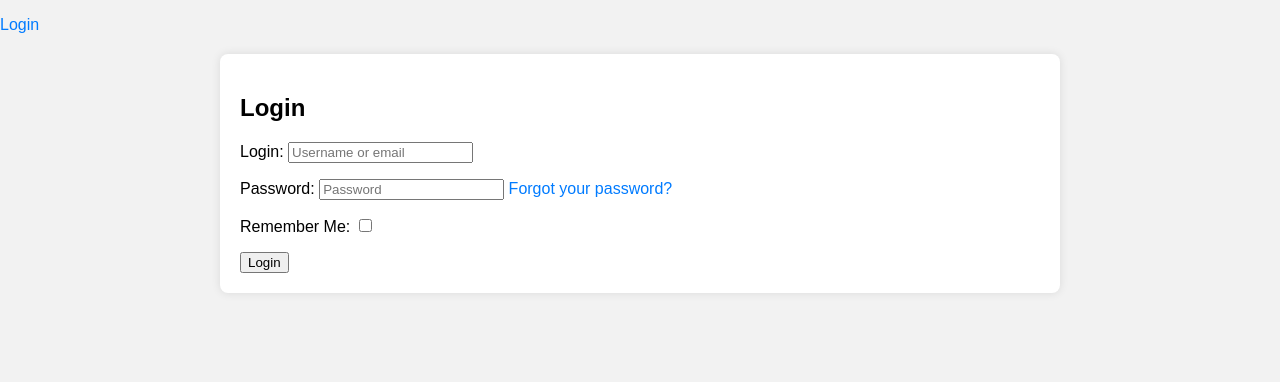
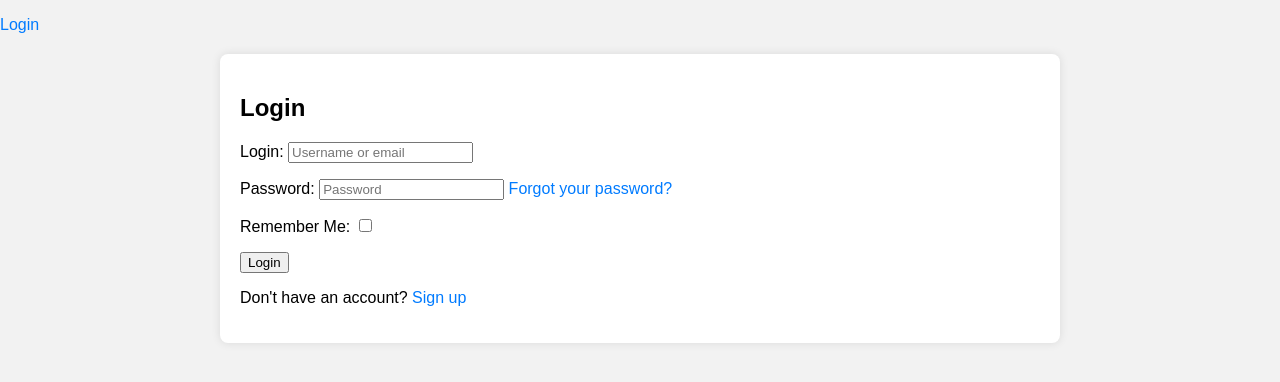
Before and after one commit to menahil1901/MicroservicesDashboard, a Django app: page /accounts/login/ in a window 1280 px wide. Shown: the top 382 px of the page. Run offline with Django 5.2, Linux system fonts and the light colour scheme; some libraries are stand-ins or nearby versions.

Commit message:
latest version of the app

```diff
--- a/dashboard/templates/account/login.html
+++ b/dashboard/templates/account/login.html
@@ -9,4 +9,5 @@
     {{ form.as_p }}
     <button type="submit">Login</button>
   </form>
+  <p>Don't have an account? <a href="{% url 'account_signup' %}">Sign up</a></p>
 {% endblock %}
--- a/dashboard/urls.py
+++ b/dashboard/urls.py
@@ -1,7 +1,7 @@
 # dashboard/urls.py
 from django.urls import path
 from .views import DashboardView, MicroserviceListView, MicroserviceCreateView, MicroserviceUpdateView, \
-    MicroserviceDeleteView, LogoutView, ServiceDependencyListView, ServiceDependencyCreateView, \
+    MicroserviceDeleteView, LogoutView, LoginView, ServiceDependencyListView, ServiceDependencyCreateView, \
     ServiceDependencyUpdateView, ServiceDependencyDeleteView, UserListView, CreateUserView, \
     UpdateUserView, DeleteUserView, signup_view, ActivityLogListView, FeedbackView
 
@@ -22,5 +22,6 @@ urlpatterns = [
     path('users/<int:pk>/delete/', DeleteUserView.as_view(), name='delete_user'),
     path('activity-logs/', ActivityLogListView.as_view(), name='activity_log_list'),
     path('logout/', LogoutView.as_view(), name='account_logout'),
+    path('login/', LoginView.as_view(), name='account_login'),
     path('signup/', signup_view, name='signup'),
 ]
--- a/dashboard/views.py
+++ b/dashboard/views.py
@@ -7,6 +7,7 @@ from .models import Microservice, ServiceDependency, ActivityLog
 from django.views import View
 from django.contrib.auth.mixins import LoginRequiredMixin
 from django.contrib.auth import logout
+from django.contrib.auth.views import LoginView, LogoutView
 from django.contrib.auth.models import User
 from django.contrib.auth.signals import user_logged_in
 from django.dispatch import receiver
@@ -250,7 +251,7 @@ def create_welcome_notification(sender, user, request, **kwargs):
     if WelcomeNotification.objects.filter(user=user).exists():
         return  # If the notification already exists, do nothing
 
-    message = "Navigation Successful!"
+    message = "Successful Access!"
     try:
         # Attempt to create a new WelcomeNotification
         WelcomeNotification.objects.create(user=user, message=message)
--- a/djangoProject/settings.py
+++ b/djangoProject/settings.py
@@ -130,7 +130,8 @@ ACCOUNT_AUTHENTICATION_METHOD = 'username_email'
 ACCOUNT_EMAIL_REQUIRED = True
 ACCOUNT_UNIQUE_EMAIL = True
 
+LOGIN_URL = 'account_login'
+LOGOUT_REDIRECT_URL = 'account_login'
 LOGIN_REDIRECT_URL = '/api/microservices/'
-LOGOUT_REDIRECT_URL = '/accounts/logout/'
 
 SITE_ID = 1  # Add this line if not present, it represents the ID of the site in the `django_site` table.
```
Also changed, not shown: db.sqlite3.
